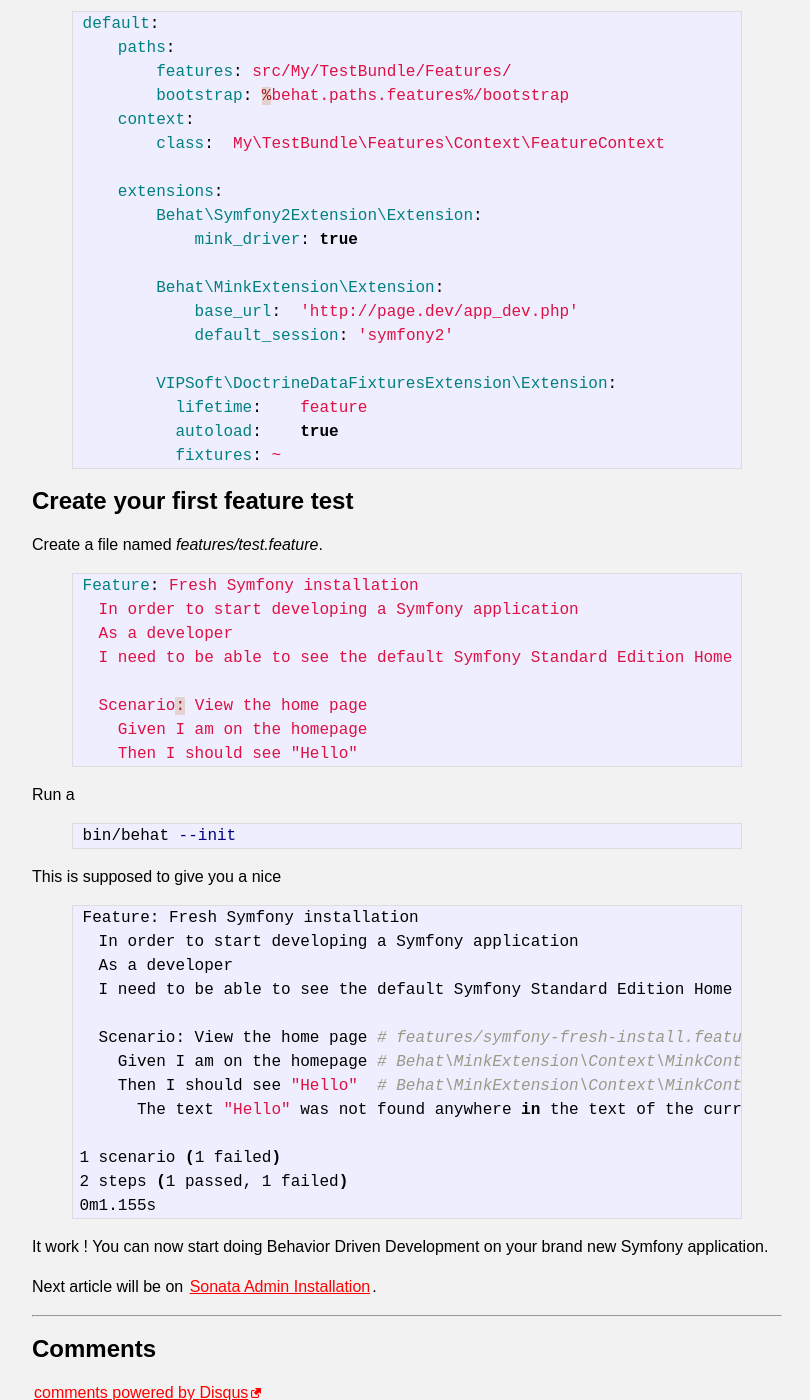
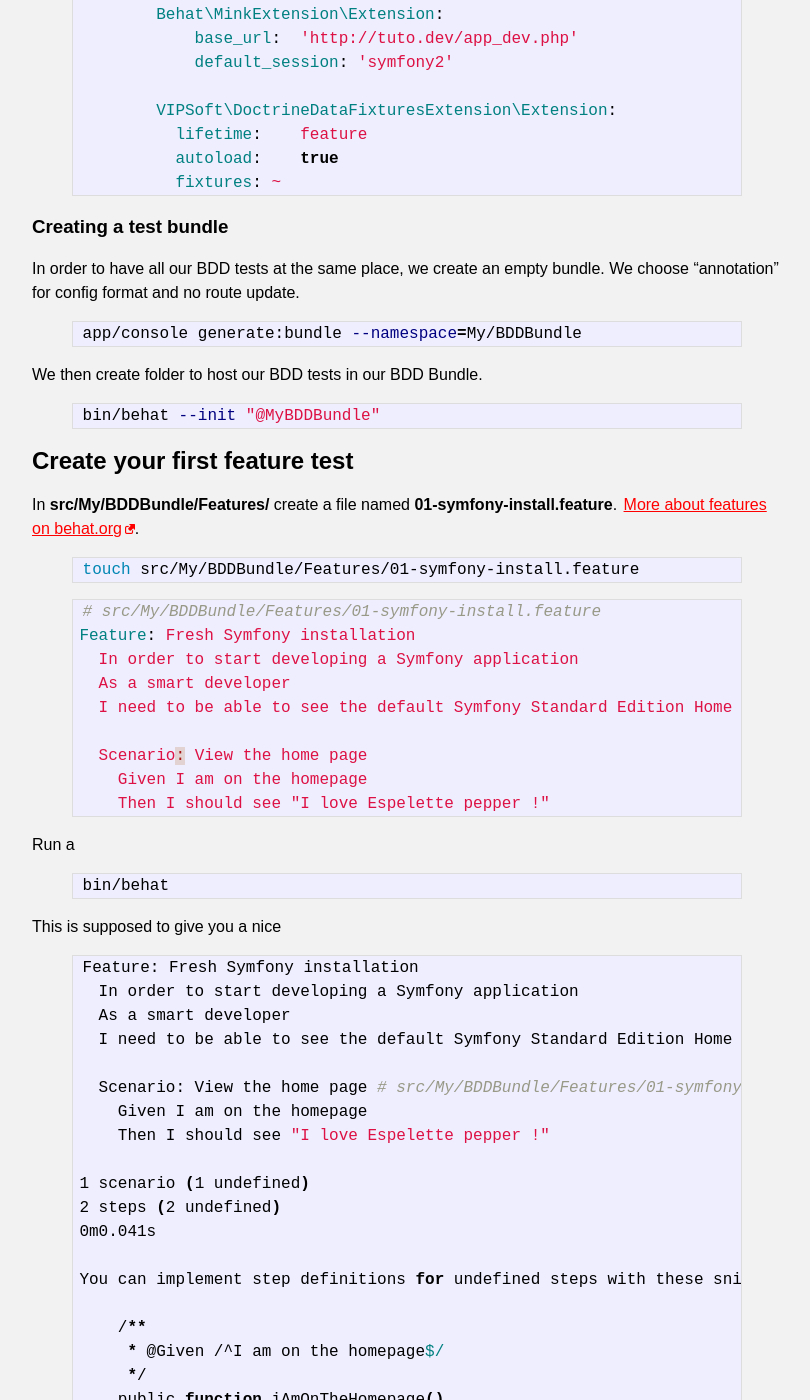
Before and after one commit to djacquel/pygmeeweb.com, a Jekyll site: the page built from _posts/2013-09-26-cms-day02-behavior-driven-development-with-behat-and-mink.markdown, in a window 1280 px wide and 1400 px high, scrolled down 1983 px. Shown: the whole window, without its empty margins (233-1043 px from the left). Built offline with Jekyll 4.4.1, drawn with Linux system fonts in a browser that asks for light colours; Markdown is read by kramdown in place of the engine named in the settings; comment, search, counter and statistics services are not loaded; some of the changed text lies outside the part shown.

Commit message:
bdd article update

```diff
--- a/_posts/2013-09-26-cms-day02-behavior-driven-development-with-behat-and-mink.markdown
+++ b/_posts/2013-09-26-cms-day02-behavior-driven-development-with-behat-and-mink.markdown
@@ -1,10 +1,10 @@
 ---
 layout: post
-title: "Symfony CMS - day 02 - Behavior Driven Development with Behat and Mink"
+title: "Symfony CMS - day 02 - Behavior Driven Development (BDD) with Behat and Mink"
 comments: true
 ---
 
-How to do behavior Driven Development with Symfony
+How to do Behavior Driven Development (BDD) with Symfony
 
 Second day of our [Build CMS Application with Symfony]({% post_url 2013-09-23-cms-day00 %}) articles suite.
 
@@ -26,10 +26,10 @@
 [...]
     "require": {
         [...],
-        "doctrine/data-fixtures": "1.0.*@dev",
-        "doctrine/doctrine-fixtures-bundle": "dev-master"
     },
     "require-dev": {
+        "doctrine/data-fixtures": "1.0.*@dev",
+        "doctrine/doctrine-fixtures-bundle": "dev-master",
         "phpunit/phpunit": "~3.7",
         "behat/symfony2-extension": "1.1.*@dev",
         "behat/mink-extension": "1.3.*@dev",
@@ -37,7 +37,6 @@
         "vipsoft/doctrine-data-fixtures-extension": "*"
     },
     "scripts": {
-
 [...]
 {% endhighlight %}
 
@@ -46,19 +45,7 @@
 composer update
 {% endhighlight %}
 
-You now have a full BDD tool up and running, now we'll configure it.
-
-## Using Behat
-
-### Creating a test bundle
-
-In order to have all our tests at the same place, we create an empty bundle, with no route update.
-
-{% highlight bash %}
-app/console generate:bundle --namespace=My/TestBundle
-{% endhighlight %}
-
-Enable fixture and test Bundle in app/AppKernel.php
+Enable Fixture Bundle in app/AppKernel.php
 {% highlight php %}
 class AppKernel extends Kernel
 {
@@ -67,33 +54,32 @@
         $bundles = array(
           [...]
           new Doctrine\Bundle\FixturesBundle\DoctrineFixturesBundle(),
-          new My\TestBundle\MyTestBundle(),
 [...]
 {% endhighlight %}
 
-Create default test folder in our Test Bundle.
-{% highlight bash %}
-bin/behat --init "@MyTestBundle"
-{% endhighlight %}
-This creates a src/My/TestBundle/Features folder. Our tests lives here.
+You now have a full BDD tool onboard, we'll configure it.
+
+## Using Behat
 
 ### Configure Behat
 
-Create a behat.yml file a you site root.
+Create a **behat.yml** file a you site root.
+
 {% highlight yaml %}
+# behat.yml
 default:
     paths:
-        features: src/My/TestBundle/Features/
+        features: src/My/BDDBundle/Features/
         bootstrap: %behat.paths.features%/bootstrap
     context:
-        class:  My\TestBundle\Features\Context\FeatureContext
+        class:  My\BDDBundle\Features\Context\FeatureContext
 
     extensions:
         Behat\Symfony2Extension\Extension:
             mink_driver: true
 
         Behat\MinkExtension\Extension:
-            base_url:  'http://page.dev/app_dev.php'
+            base_url:  'http://tuto.dev/app_dev.php'
             default_session: 'symfony2'
 
         VIPSoft\DoctrineDataFixturesExtension\Extension:
@@ -102,43 +88,158 @@
           fixtures: ~
 {% endhighlight %}
 
+### Creating a test bundle
+
+In order to have all our BDD tests at the same place, we create an empty bundle.
+We choose "annotation" for config format and no route update.
+
+{% highlight bash %}
+app/console generate:bundle --namespace=My/BDDBundle
+{% endhighlight %}
+
+We then create folder to host our BDD tests in our BDD Bundle.
+{% highlight bash %}
+bin/behat --init "@MyBDDBundle"
+{% endhighlight %}
+
 ## Create your first feature test
 
-Create a file named *features/test.feature*.
+In **src/My/BDDBundle/Features/** create a file named **01-symfony-install.feature**. [More about features on behat.org](http://docs.behat.org/quick_intro.html#more-about-features).
+
+{% highlight bash %}
+touch src/My/BDDBundle/Features/01-symfony-install.feature
+{% endhighlight %}
 
 {% highlight yaml %}
+# src/My/BDDBundle/Features/01-symfony-install.feature
 Feature: Fresh Symfony installation
   In order to start developing a Symfony application
-  As a developer
+  As a smart developer
   I need to be able to see the default Symfony Standard Edition Home page
 
   Scenario: View the home page
     Given I am on the homepage
-    Then I should see "Hello"
+    Then I should see "I love Espelette pepper !"
 {% endhighlight %}
 
 Run a
 {% highlight bash %}
-bin/behat --init
+bin/behat
 {% endhighlight %}
 
 This is supposed to give you a nice
+
 {% highlight bash %}
 Feature: Fresh Symfony installation
   In order to start developing a Symfony application
-  As a developer
+  As a smart developer
   I need to be able to see the default Symfony Standard Edition Home page
 
-  Scenario: View the home page # features/symfony-fresh-install.feature:6
-    Given I am on the homepage # Behat\MinkExtension\Context\MinkContext::iAmOnHomepage()
-    Then I should see "Hello"  # Behat\MinkExtension\Context\MinkContext::assertPageContainsText()
-      The text "Hello" was not found anywhere in the text of the current page.
+  Scenario: View the home page # src/My/BDDBundle/Features/01-symfony-install.feature:7
+    Given I am on the homepage
+    Then I should see "I love Espelette pepper !"
+
+1 scenario (1 undefined)
+2 steps (2 undefined)
+0m0.041s
+
+You can implement step definitions for undefined steps with these snippets:
+
+    /**
+     * @Given /^I am on the homepage$/
+     */
+    public function iAmOnTheHomepage()
+    {
+        throw new PendingException();
+    }
+
+    /**
+     * @Then /^I should see "([^"]*)"$/
+     */
+    public function iShouldSee($arg1)
+    {
+        throw new PendingException();
+    }
+{% endhighlight %}
+
+Behat is unable to find steps ([steps documentation on behat.org](http://docs.behat.org/quick_intro.html#more-about-steps)) and advise you to implement them.
+
+But wait ! We have **Mink** onboard ! And Mink comes with predefined steps.
+
+Open your **src/My/BDDBundle/Features/Context/FeatureContext.php** and make your class extend **MinkContext**.
+
+{% highlight php %}
+  <?php
+
+    namespace My\BDDBundle\Features\Context;
+
+    use Behat\Symfony2Extension\Context\KernelAwareInterface,
+        Symfony\Component\HttpKernel\KernelInterface;
+
+    use Behat\Behat\Exception\PendingException;
+    use Behat\MinkExtension\Context\MinkContext;
+
+    /**
+     * Feature context.
+     */
+    class FeatureContext extends MinkContext
+                      implements KernelAwareInterface
+    {
+      ...
+    }
+  ?>
+{% endhighlight %}
+
+To see the list of all predefined steps in Mink, just :
+{% highlight bash %}
+bin/behat -dl
+#or
+bin/behat -di
+{% endhighlight %}
+
+ReRun a
+{% highlight bash %}
+bin/behat
+{% endhighlight %}
+
+And now you get :
+
+{% highlight bash %}
+Feature: Fresh Symfony installation
+  In order to start developing a Symfony application
+  As a smart developer
+  I need to be able to see the default Symfony Standard Edition Home page
+
+  Scenario: View the home page
+    Given I am on the homepage
+    Then I should see "I love Espelette pepper !"
+      The text "I love Espelette pepper !" was not found anywhere in the text of the current page.
 
 1 scenario (1 failed)
 2 steps (1 passed, 1 failed)
-0m1.155s
+0m0.124s
 {% endhighlight %}
 
-It work ! You can now start doing Behavior Driven Development on your brand new Symfony application.
+Oups ! We have an error ! We can't see "I love Espelette pepper !".
+Ok, this is the normal way for testing : write tests, run test that fail, develop then run tests that succeed.
+
+Edit src/Acme/DemoBundle/Resources/views/Welcome/index.html.twig and change
+
+{% highlight html %}
+<h1 class="title">Welcome!</h1>
+for
+<h1 class="title">I love Espelette pepper !</h1>
+{% endhighlight %}
+
+ReReRun a
+{% highlight bash %}
+bin/behat
+{% endhighlight %}
+
+All the lights are now green !
+
+Don't forget to [read behat doc](http://docs.behat.org) and about [Espelette pepper](http://en.wikipedia.org/wiki/Espelette_pepper).
 
 Next article will be on [Sonata Admin Installation]({% post_url 2013-10-03-cms-day03-sonata-admin-installation %}).
+
+See you soon.
```
